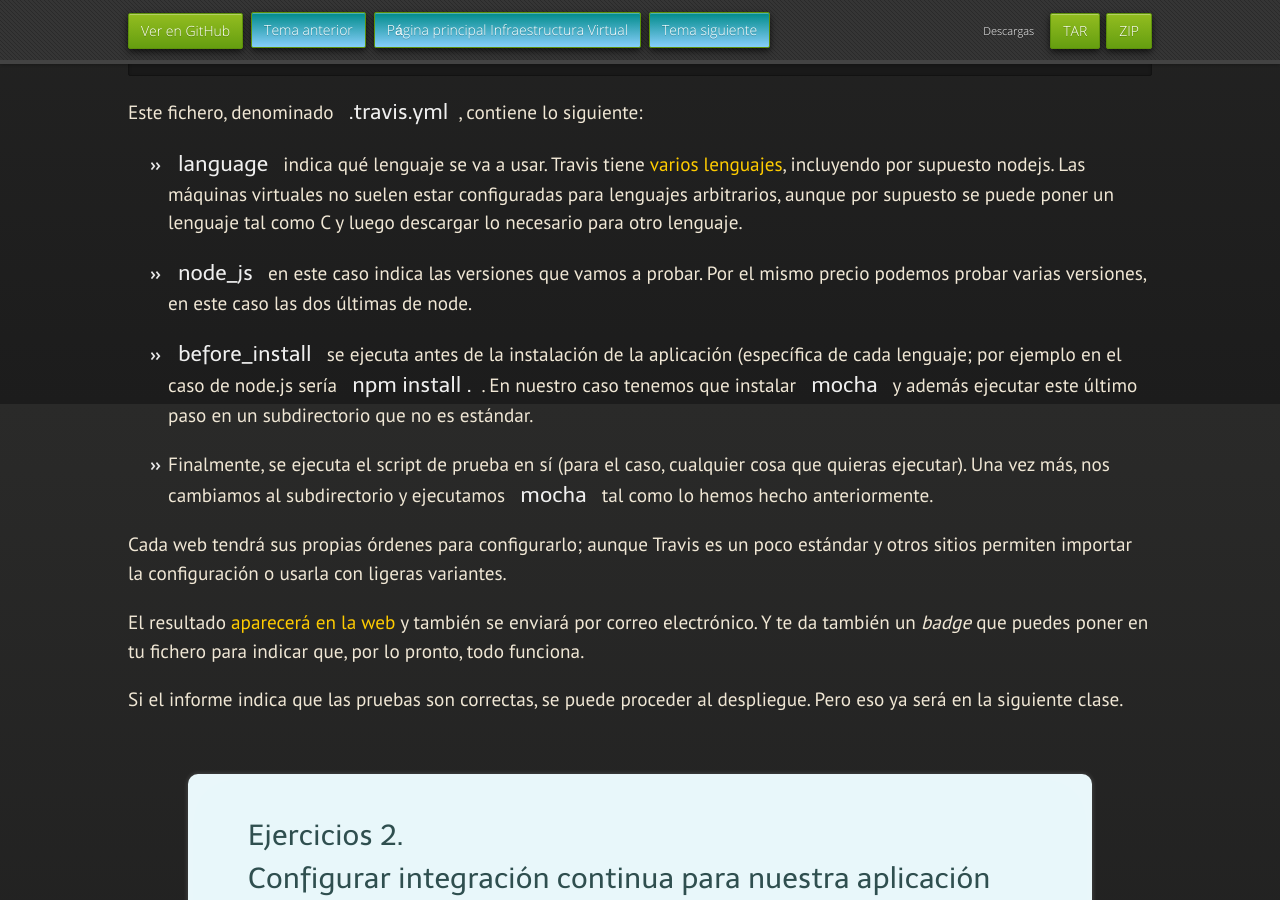
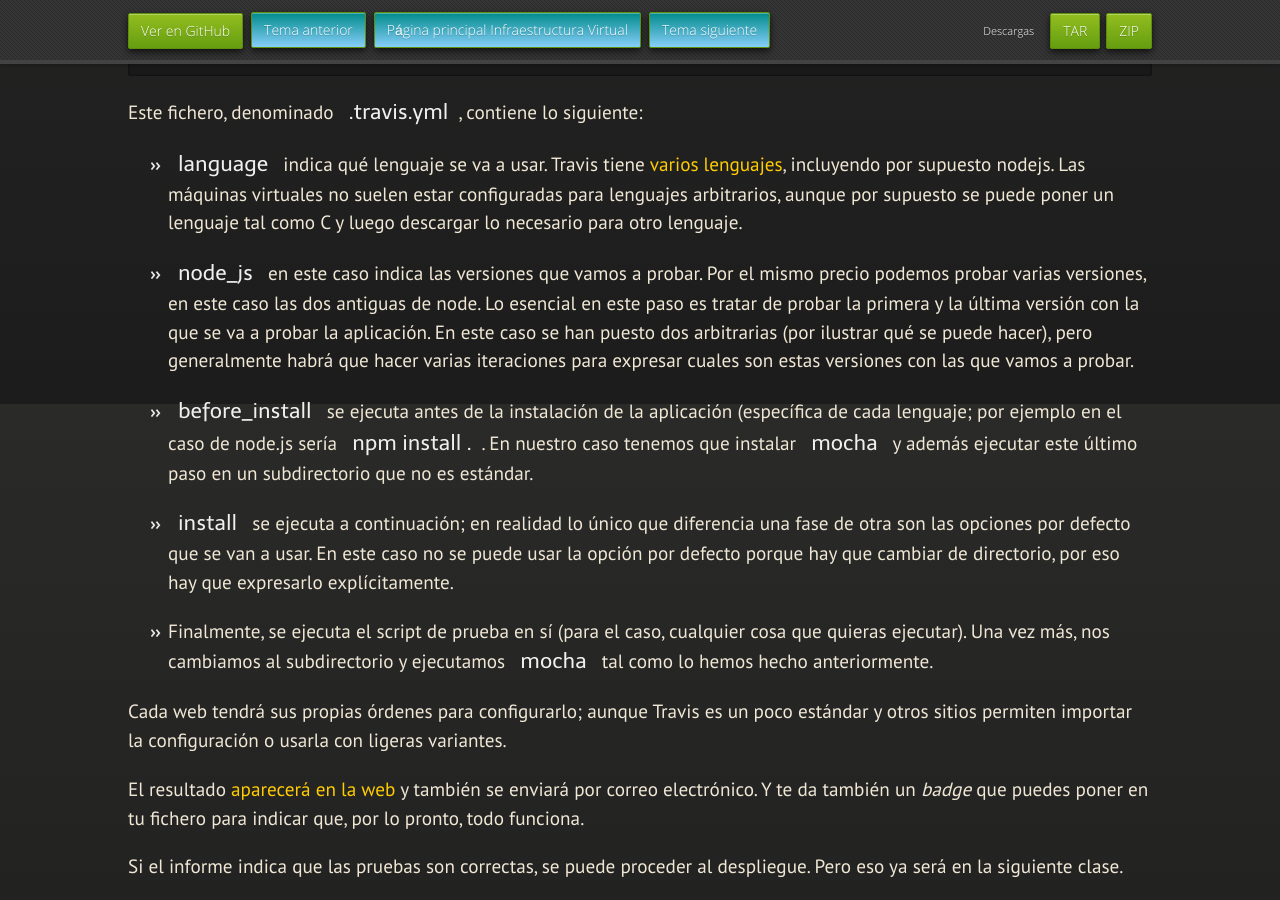
Before and after one commit to JJ/IV, a Jekyll site: the page built from documentos/temas/Integracion_continua.md, in a window 1280 px wide and 900 px high, scrolled down 3196 px. Built offline with Jekyll 4.4.1, drawn with Linux system fonts in a browser that asks for light colours; nearby versions of some CDN libraries; some web fonts are replaced; our own code applies the rules of GitHub Pages for plain Markdown files.

Commit message:
Sync documentos/temas/Integracion_continua.md de master a gh-pages

```diff
--- a/documentos/temas/Integracion_continua.md
+++ b/documentos/temas/Integracion_continua.md
@@ -167,13 +167,24 @@ Este fichero, denominado `.travis.yml`, contiene lo siguiente:
 
 - `node_js` en este caso indica las versiones que vamos a probar. Por
   el mismo precio podemos probar varias versiones, en este caso las
-  dos últimas de node.
+  dos antiguas de node. Lo esencial en este paso es tratar de probar
+  la primera y la última versión con la que se va a probar la
+  aplicación. En este caso se han puesto dos arbitrarias (por ilustrar
+  qué se puede hacer), pero generalmente habrá que hacer varias
+  iteraciones para expresar cuales son estas versiones con las que
+  vamos a probar.
 
 - `before_install` se ejecuta antes de la instalación de la aplicación
   (específica de cada lenguaje; por ejemplo en el caso de node.js
   sería `npm install .`. En nuestro caso tenemos que instalar `mocha`
   y además ejecutar este último paso en un subdirectorio que no es
   estándar.
+
+- `install` se ejecuta a continuación; en realidad lo único que
+  diferencia una fase de otra son las opciones por defecto que se van
+  a usar. En este caso no se puede usar la opción por defecto porque
+  hay que cambiar de directorio, por eso hay que expresarlo
+  explícitamente.
 
 - Finalmente, se ejecuta el script de prueba en sí (para el caso,
   cualquier cosa que quieras ejecutar). Una vez más, nos cambiamos al
```
